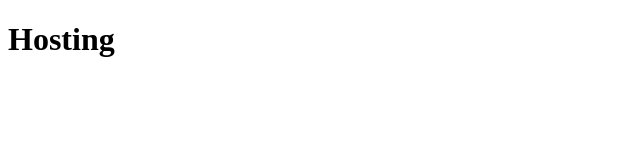
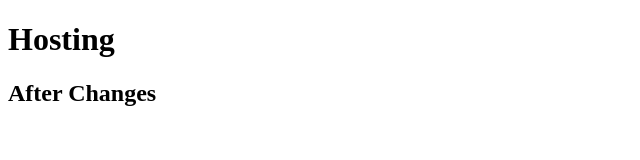
Before and after one commit to SaroshAhmed22/Hosting, a plain HTML site: page index.html in a window 1280 px wide. Shown: the whole page, without its empty margins (0-640 px from the left). Drawn offline with Linux system fonts and the light colour scheme.

Commit message:
Update index.html

```diff
--- a/index.html
+++ b/index.html
@@ -11,6 +11,8 @@
 <body>
 
     <h1>Hosting</h1>
+    <h2>After Changes</h2>
+
 
 </body>
 
```
